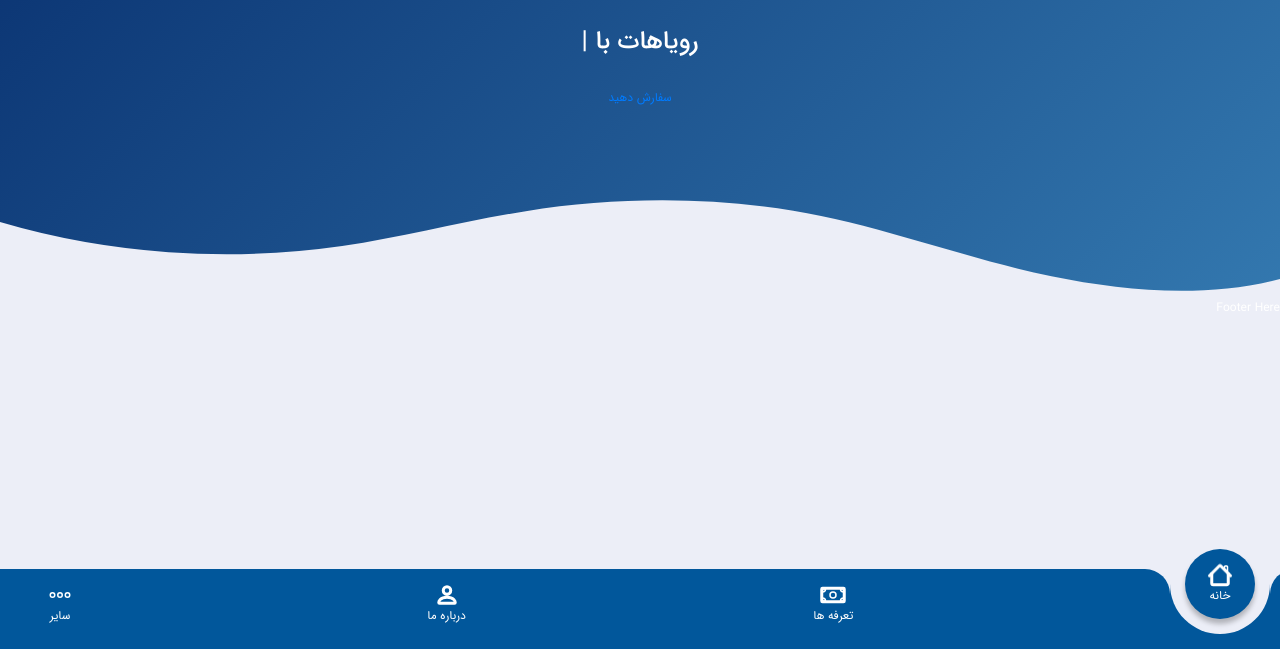
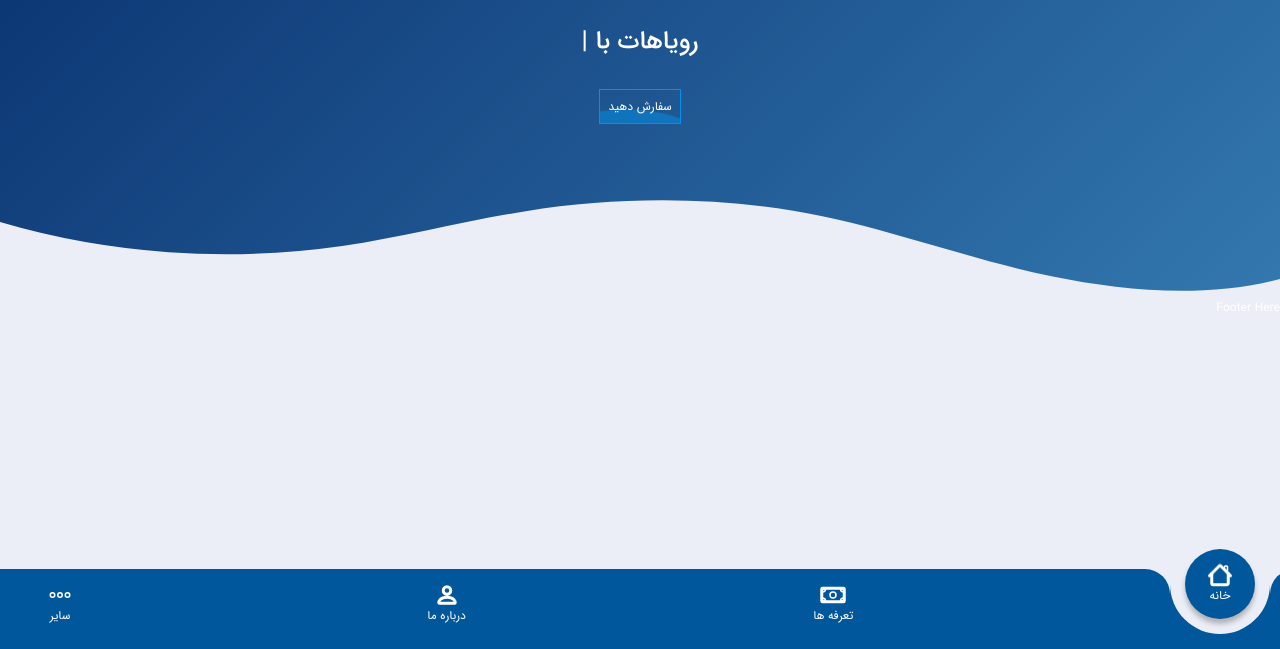
Before and after one commit to KavehKarami/shop-theme-react, a React app: page / in a window 1280 px wide. Shown: the part 151-800 px from the top of the page. Built offline with nearby package versions, Linux system fonts and the light colour scheme.

Commit message:
update styles

```diff
--- a/src/assets/scss/_variables.scss
+++ b/src/assets/scss/_variables.scss
@@ -1,6 +1,20 @@
+/* ------------------------- Material-ui colors ------------------------ */
+$blue-900-dark: #093170;
+
+$lightBlue-900-light: #3378af;
+$lightBlue-900: #01579b;
+$lightBlue-700: #0091ea;
+
+/* -------------------------------------------------------------------------- */
+
 $bg-body: #eceef7;
 $main-color: #fff;
 
-$tab-bar-bg-box: #01579b;
+$tab-bar-bg-box: $lightBlue-900;
 $tab-bar-bg-icon: $tab-bar-bg-box;
 $tab-bar-text: #fff;
+
+$home-intro-bg-left: $blue-900-dark;
+$home-intro-bg-right: $lightBlue-900-light;
+
+$btn-water: $lightBlue-700;
--- a/src/assets/scss/containers/home.scss
+++ b/src/assets/scss/containers/home.scss
@@ -1,5 +1,9 @@
 .homeIntro {
-  background-image: linear-gradient(135deg, #093170, #3378af);
+  background-image: linear-gradient(
+    135deg,
+    $home-intro-bg-left,
+    $home-intro-bg-right
+  );
   height: 200px;
 
   @include bp-md {
@@ -21,10 +25,4 @@
       font-size: 25px !important;
     }
   }
-
-  .btn-box a {
-    font-size: 12px !important;
-
-    text-align: center;
-  }
 }
--- a/src/assets/scss/main.scss
+++ b/src/assets/scss/main.scss
@@ -5,4 +5,5 @@
 
 @import "./components/navbar.scss";
 @import "./containers/home.scss";
+@import "./components/btnWater.scss";
 @import "./components/shapeDivider1.scss";
```
